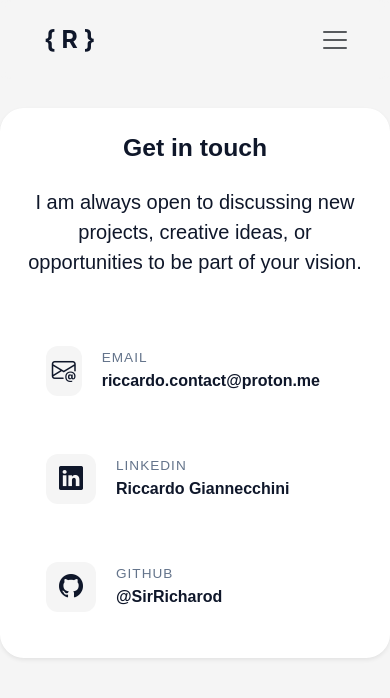
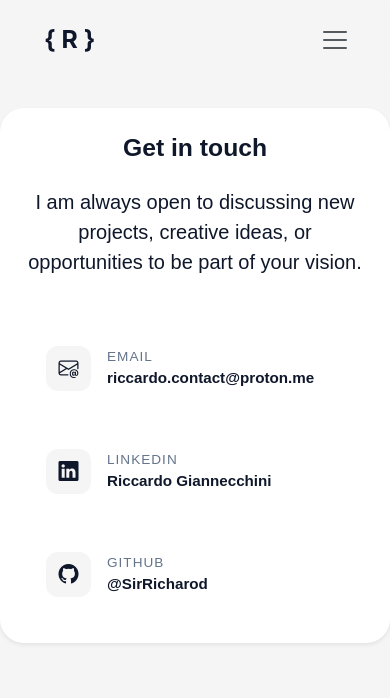
Before and after one commit to SirRicharod/portfolio, an Angular app: page /contact in a window 390 px wide. Shown: the top 698 px of the page. Built offline with nearby package versions, Linux system fonts and the light colour scheme.

Commit message:
style: improve indentation and formatting in contact page HTML and CSS

```diff
--- a/src/app/pages/contact/contact.css
+++ b/src/app/pages/contact/contact.css
@@ -1,3 +1,4 @@
+/* Contact Container */
 .contact-container {
   background: rgba(255, 255, 255, 1);
   backdrop-filter: blur(20px);
@@ -7,12 +8,14 @@
   color: var(--text-main);
 }
 
+/* Contact List */
 .contact-list {
   display: flex;
   flex-direction: column;
   gap: 1rem;
 }
 
+/* Contact Item */
 .contact-item {
   display: flex;
   align-items: center;
@@ -32,6 +35,7 @@
   border: 1px solid rgba(13, 110, 253, 0.2) !important;
 }
 
+/* Icon Wrapper */
 .icon-wrapper {
   width: 50px !important;
   height: 50px !important;
@@ -44,6 +48,7 @@
   margin-right: 1.25rem;
 }
 
+/* Details Section */
 .details {
   display: flex;
   flex-direction: column;
@@ -60,25 +65,36 @@
 .value {
   font-weight: 600;
   font-size: 1.1rem;
+  word-break: break-word;
+  overflow-wrap: break-word;
 }
 
+/* Arrow Icon */
 .arrow {
   font-size: 1.5rem;
   opacity: 0;
   transition: opacity 0.3s ease;
+  flex-shrink: 0;
 }
 
 .contact-item:hover .arrow {
   opacity: 1;
 }
 
+/* Mobile Responsive */
 @media (max-width: 990px) {
   .contact-container {
     padding: 1.5rem;
-        margin: 0 2rem !important;
   }
 
   .value {
-        font-size: 1rem;
+    font-size: 0.95rem;
+  }
+
+  .icon-wrapper {
+    width: 45px !important;
+    height: 45px !important;
+    font-size: 1.25rem;
+    margin-right: 1rem;
   }
 }
```
Also changed, not shown: src/app/pages/contact/contact.html (indentation only). Lines whose indentation alone changed are shown as unchanged.
